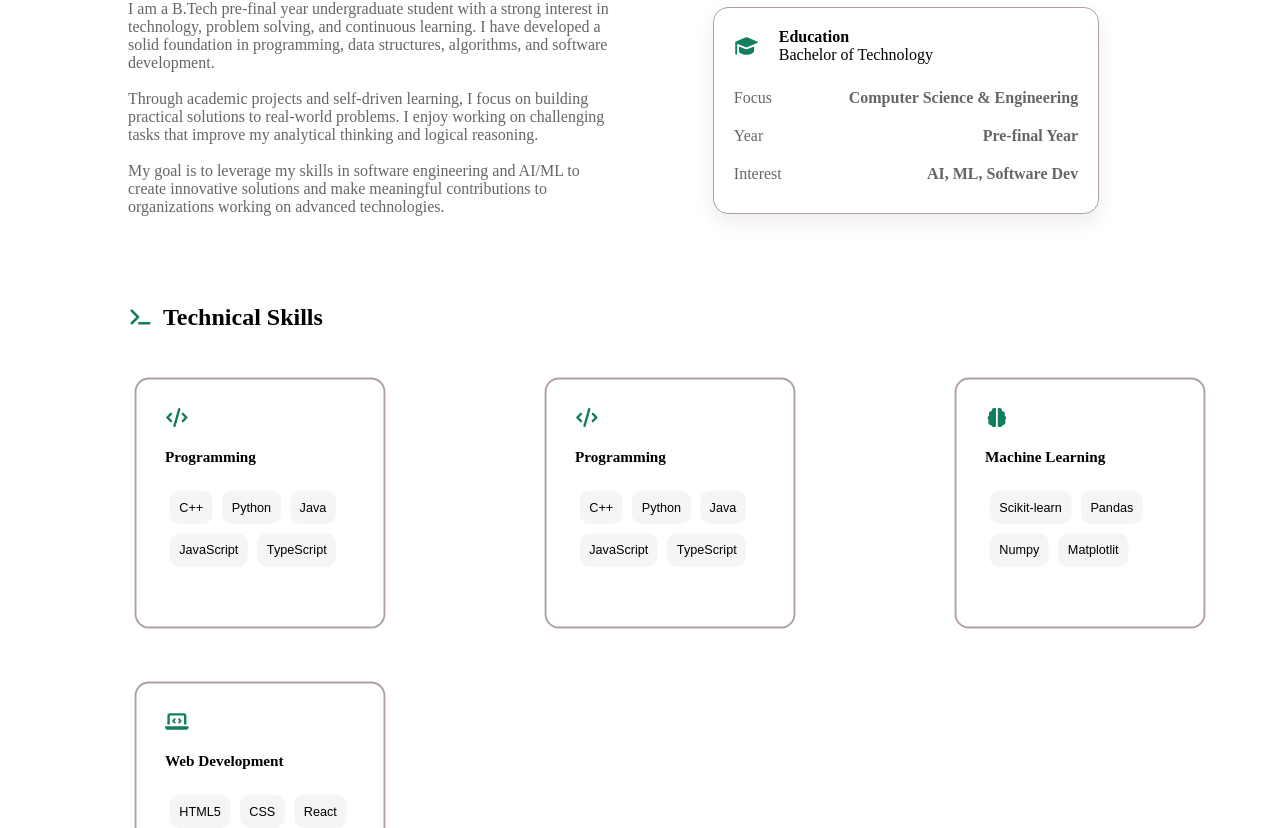
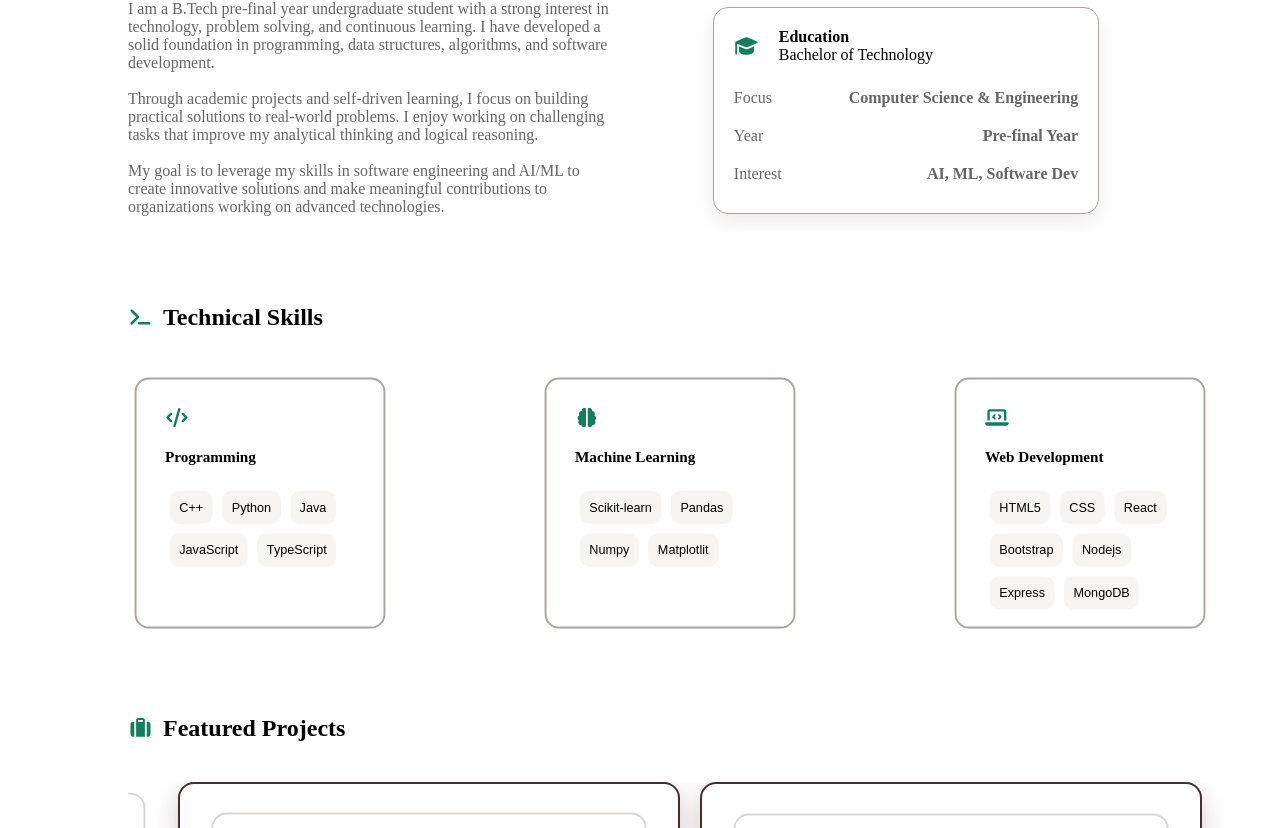
Before and after one commit to Rsccpp/Portfolio, a React (Vite) app: page /skills in a window 1280 px wide. Shown: the part 491-1319 px from the top of the page. Built offline with nearby package versions, Linux system fonts and the light colour scheme.

Commit message:
Update Skills.tsx

```diff
--- a/src/pages/Skills.tsx
+++ b/src/pages/Skills.tsx
@@ -10,11 +10,6 @@ import SkillsCard from "./SkillsCard";
 
 export default function Skills() {
   const skills = [
-    {
-      icon: faCode ,
-      title: "Programming",
-      items: ["C++", "Python", "Java", "JavaScript", "TypeScript"],
-    },
     {
       icon: faCode ,
       title: "Programming",
```
